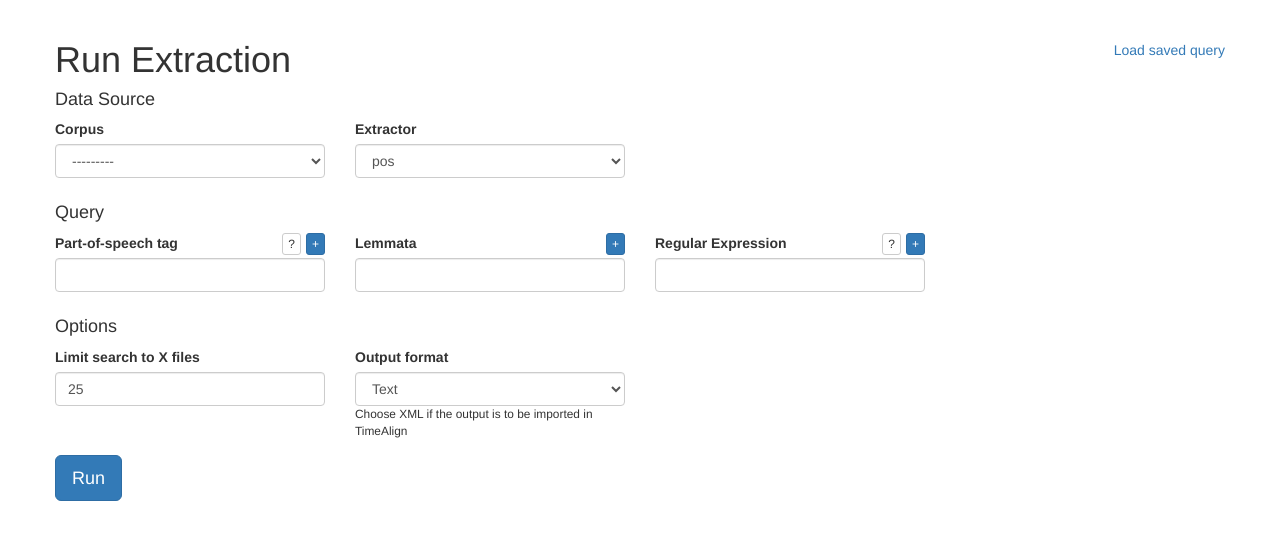
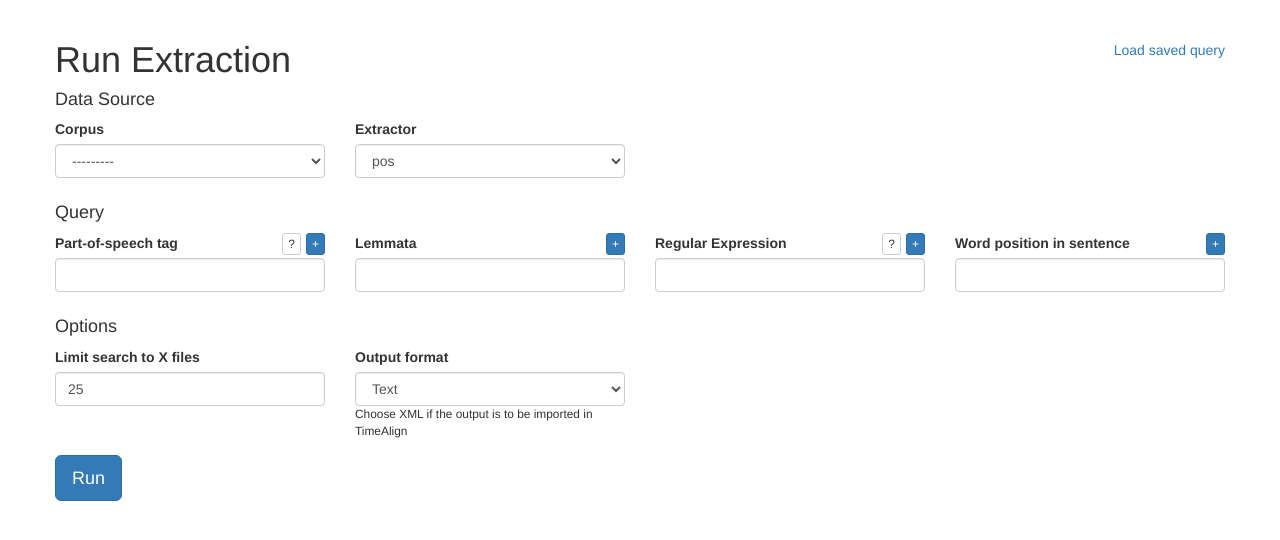
Before and after one commit to time-in-translation/perfectextractor-ui, a Django app: page / in a window 1280 px wide. Shown: the part 52-592 px from the top of the page. Run offline with Django 3.2, Linux system fonts and the light colour scheme; the visitor is signed in with stand-in values (Sample User, id 1); parts of the project's set-up code (start-up, migrations or seed data) failed here and were passed over; some libraries are stand-ins or nearby versions.

Commit message:
added position to query filters

```diff
--- a/perfectextractor_ui/forms.py
+++ b/perfectextractor_ui/forms.py
@@ -41,6 +41,8 @@ class MainForm(forms.Form):
     pos = PossiblyMultipleCharField(required=False, label='Part-of-speech tag')
     lemmata = PossiblyMultipleCharField(required=False)
     regex = PossiblyMultipleCharField(required=False, label='Regular Expression')
+    position = forms.IntegerField(required=False, label='Word position in sentence',
+                                  min_value=1)
 
     file_limit = forms.IntegerField(required=False, label='Limit search to X files', initial=25)
     output_format = forms.ChoiceField(choices=[
--- a/perfectextractor_ui/templates/home.html
+++ b/perfectextractor_ui/templates/home.html
@@ -134,6 +134,15 @@
           <a href="{% url 'perfectextractor_ui:help'%}#{{field.name}}"
              target="_new"
              class="btn btn-xs btn-default pull-right help">?</a>
+            <label for="{{ field.id_for_label }}">{{ field.label }}</label>
+            {{ field|add_class:"form-control"|add_class:"maybe-list" }}
+        </div>
+        </div>
+    {% endwith %}
+    {% with field=form.position %}
+        <div class="col-md-3">
+        <div class="form-group">
+          <button class="pull-right btn btn-xs btn-primary add">+</button>
             <label for="{{ field.id_for_label }}">{{ field.label }}</label>
             {{ field|add_class:"form-control"|add_class:"maybe-list" }}
         </div>
--- a/perfectextractor_ui/views.py
+++ b/perfectextractor_ui/views.py
@@ -74,6 +74,9 @@ def prepare_query(form, arguments):
             if not isinstance(entries, list):
                 entries = [entries]
             kwargs[key] = [entry for entry in entries if entry]
+
+    if form.cleaned_data['position']:
+        kwargs['position'] = form.cleaned_data['position']
 
     if any_error:
         return dict(), False
```
